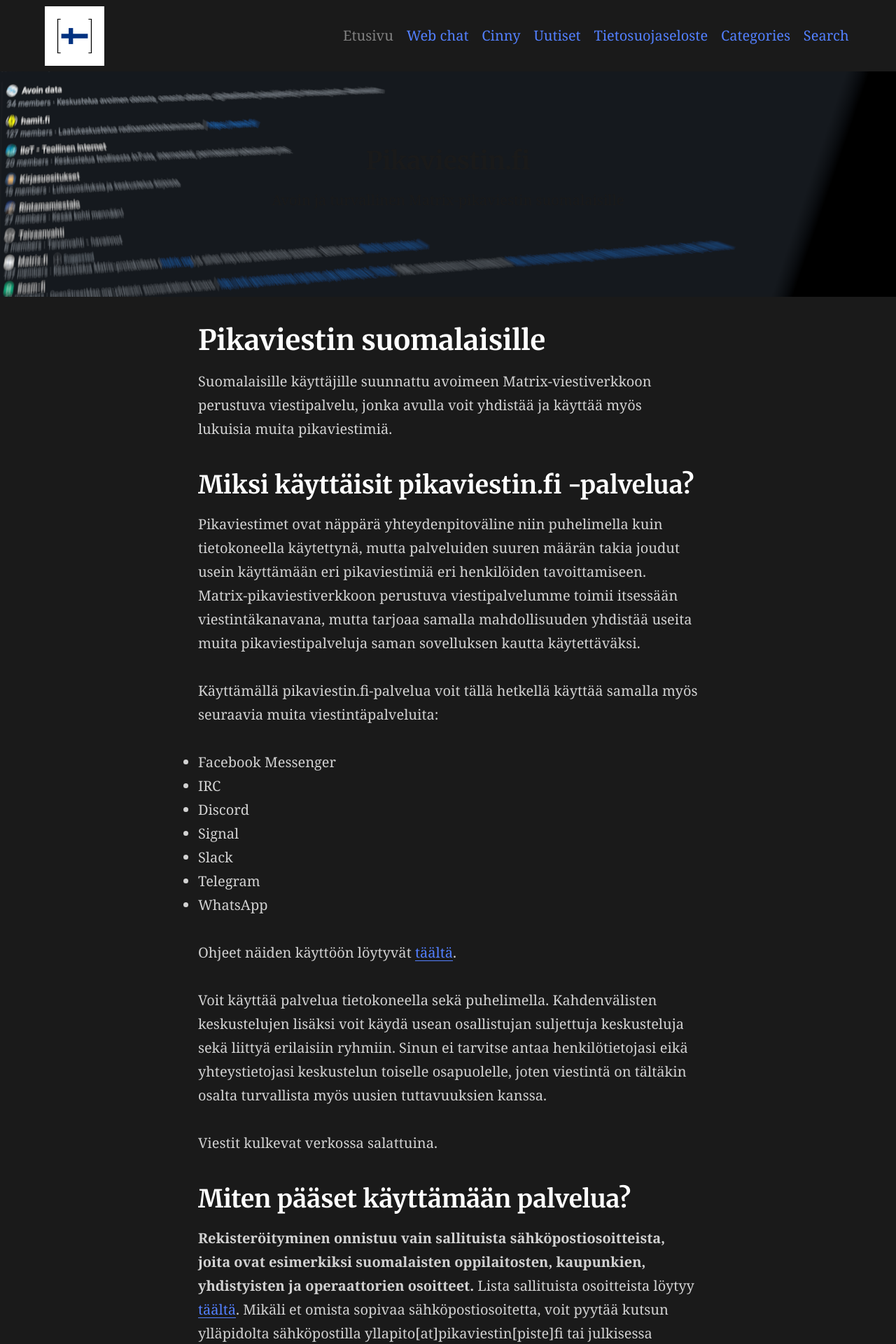
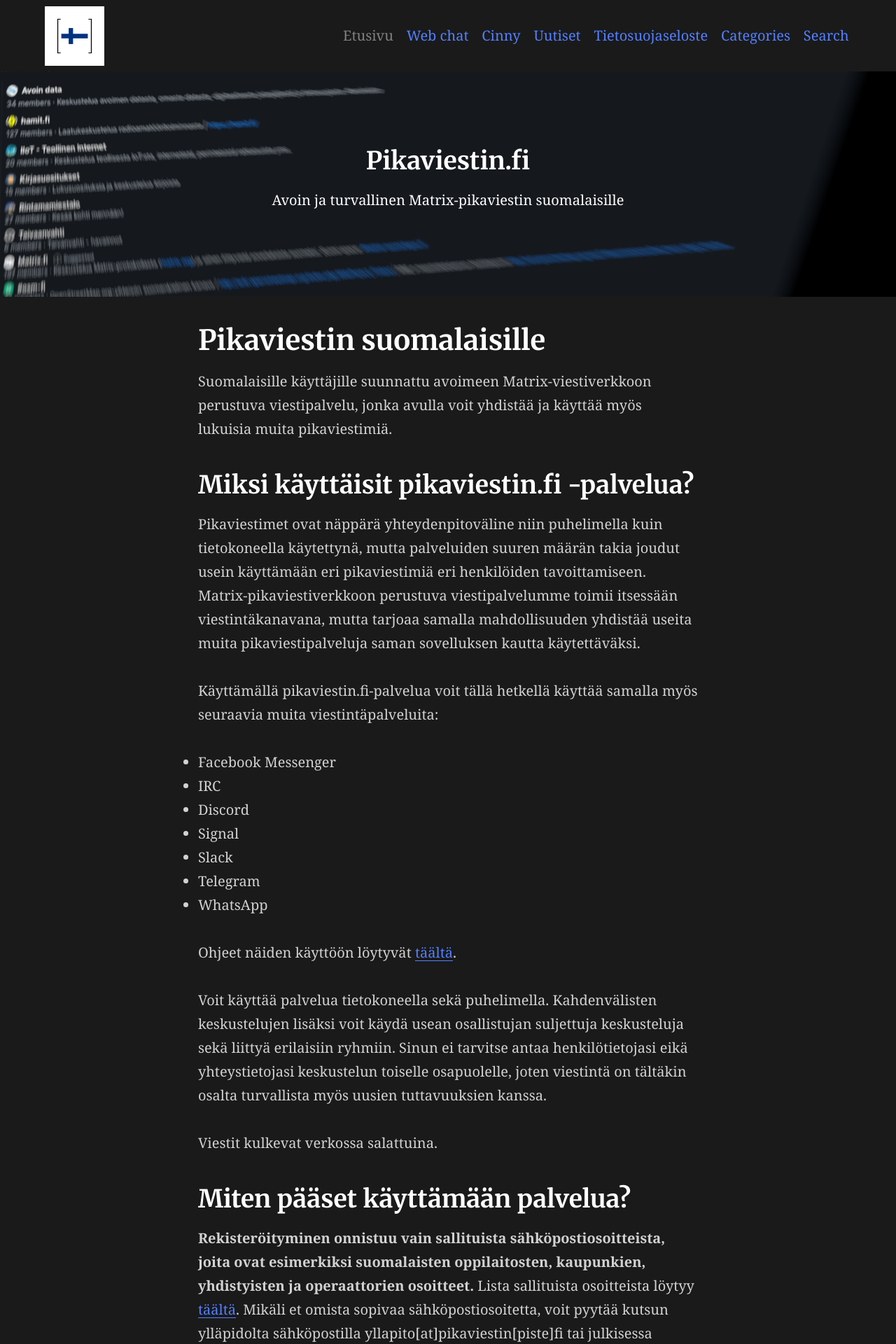
Before and after one commit to pikaviestin/website-www.pikaviestin.fi, a Jekyll site: the page built from index.md, in a window 1280 px wide. Shown: the top 1920 px of the page at 70% size. Built offline with Jekyll 4.4.1, drawn with Linux system fonts in a browser that asks for light colours.

Commit message:
Fix feature in Dark theme.

```diff
--- a/_sass/_theme.scss
+++ b/_sass/_theme.scss
@@ -50,9 +50,9 @@
   background: $featureBackgroundColour;
   background-size: cover;
   background-position: center;
-  color: $backgroundColour;
+  color: #FFFFFF;
   h2 {
-    color: $backgroundColour;
+    color: #FFFFFF;
   }
   .container {
     min-height: 35vh;
```
